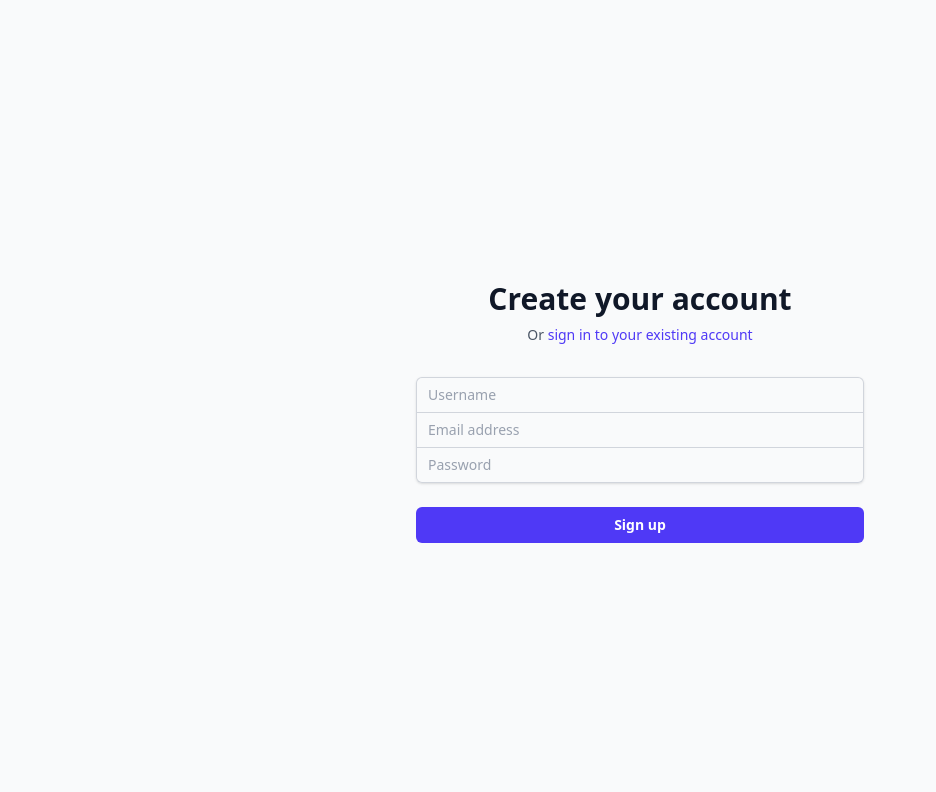
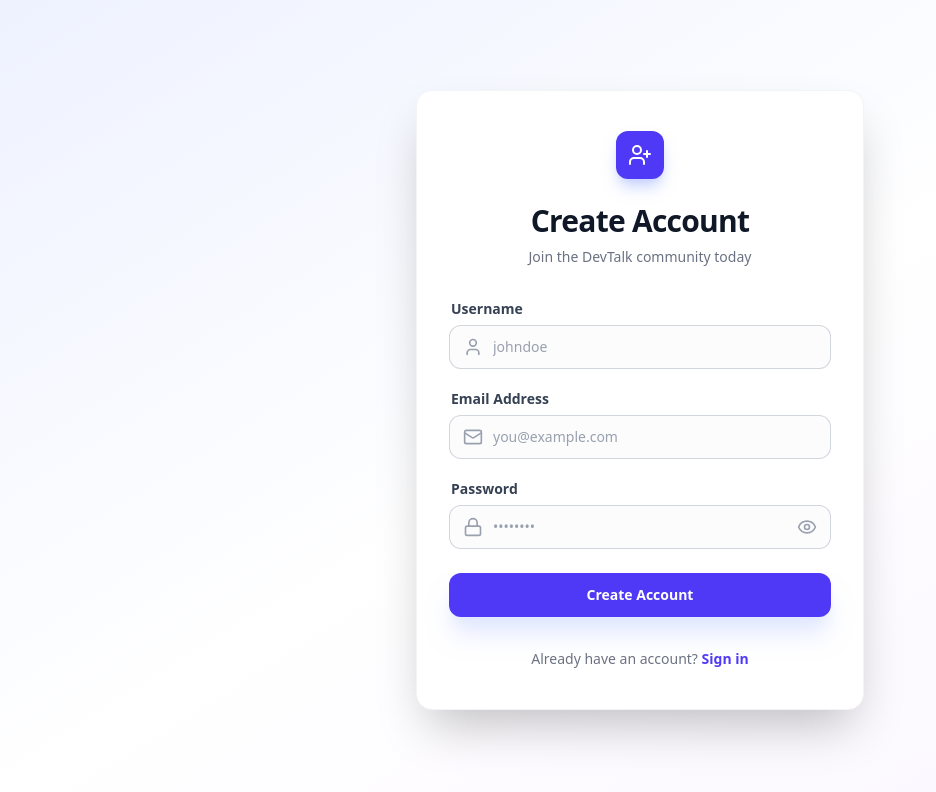
Before and after one commit to kyler004/forum, a React (Vite) app: page /signup in a window 1280 px wide. Shown: the top 792 px of the page, without its empty margins (0-936 px from the left). Built offline with nearby package versions, Linux system fonts and the light colour scheme.

Commit message:
Enhanced login and sign up UI

```diff
--- a/package.json
+++ b/package.json
@@ -18,6 +18,7 @@
     "react-dom": "^19.2.0",
     "react-markdown": "^10.1.0",
     "react-router-dom": "^7.13.0",
+    "sonner": "^2.0.7",
     "tailwindcss": "^4.1.18"
   },
   "devDependencies": {
--- a/src/App.tsx
+++ b/src/App.tsx
@@ -1,4 +1,5 @@
 import { BrowserRouter, Routes, Route } from "react-router-dom";
+import { Toaster } from "sonner";
 import { AuthProvider } from "@/features/auth/AuthProvider";
 import LoginPage from "@/features/auth/LoginPage";
 import SignUpPage from "@/features/auth/SignUpPage";
@@ -11,6 +12,7 @@ function App() {
   return (
     <BrowserRouter>
       <AuthProvider>
+        <Toaster position="top-center" richColors />
         <Routes>
           <Route path="/login" element={<LoginPage />} />
           <Route path="/signup" element={<SignUpPage />} />
--- a/src/features/auth/LoginPage.tsx
+++ b/src/features/auth/LoginPage.tsx
@@ -1,18 +1,19 @@
 import { useState } from "react";
 import { Link, useNavigate } from "react-router-dom";
 import { supabase } from "@/lib/supabase";
+import { Mail, Lock, LogIn, Eye, EyeOff } from "lucide-react";
+import { toast } from "sonner";
 
 export default function LoginPage() {
   const [email, setEmail] = useState("");
   const [password, setPassword] = useState("");
+  const [showPassword, setShowPassword] = useState(false);
   const [loading, setLoading] = useState(false);
-  const [error, setError] = useState<string | null>(null);
   const navigate = useNavigate();
 
   const handleLogin = async (e: React.FormEvent) => {
     e.preventDefault();
     setLoading(true);
-    setError(null);
 
     const { error } = await supabase.auth.signInWithPassword({
       email,
@@ -20,80 +21,142 @@ export default function LoginPage() {
     });
 
     if (error) {
-      setError(error.message);
+      toast.error(error.message);
       setLoading(false);
     } else {
+      toast.success("Successfully signed in!");
       navigate("/");
     }
   };
 
   return (
-    <div className="flex min-h-screen items-center justify-center bg-gray-50 px-4 py-12 sm:px-6 lg:px-8">
-      <div className="w-full max-w-md space-y-8">
+    <div className="flex min-h-screen items-center justify-center bg-linear-to-br from-indigo-50 via-white to-purple-50 px-4 py-12 sm:px-6 lg:px-8">
+      <div className="w-full max-w-md">
+        <div className="bg-white px-8 py-10 shadow-2xl rounded-2xl border border-gray-100 space-y-8">
           <div>
-          <h2 className="mt-6 text-center text-3xl font-extrabold text-gray-900">
-            Sign in to DevTalk
+            <div className="flex justify-center">
+              <div className="h-12 w-12 bg-indigo-600 rounded-xl flex items-center justify-center shadow-lg shadow-indigo-200">
+                <LogIn className="h-6 w-6 text-white" />
+              </div>
+            </div>
+            <h2 className="mt-6 text-center text-3xl font-extrabold text-gray-900 tracking-tight">
+              Welcome Back
             </h2>
-          <p className="mt-2 text-center text-sm text-gray-600">
-            Or{" "}
-            <Link
-              to="/signup"
-              className="font-medium text-indigo-600 hover:text-indigo-500"
-            >
-              create a new account
-            </Link>
+            <p className="mt-2 text-center text-sm text-gray-500">
+              Sign in to continue to DevTalk
             </p>
           </div>
-        <form className="mt-8 space-y-6" onSubmit={handleLogin}>
-          <div className="-space-y-px rounded-md shadow-sm">
+
+          <form className="space-y-6" onSubmit={handleLogin}>
+            <div className="space-y-5">
               <div>
-              <label htmlFor="email-address" className="sr-only">
-                Email address
+                <label
+                  htmlFor="email-address"
+                  className="block text-sm font-semibold text-gray-700 mb-1.5 ml-0.5"
+                >
+                  Email Address
                 </label>
+                <div className="relative group">
+                  <div className="absolute inset-y-0 left-0 pl-3.5 flex items-center pointer-events-none text-gray-400 group-focus-within:text-indigo-600 transition-colors">
+                    <Mail className="h-5 w-5" />
+                  </div>
                   <input
                     id="email-address"
                     name="email"
                     type="email"
                     autoComplete="email"
                     required
-                className="relative block w-full rounded-t-md border-0 py-1.5 text-gray-900 ring-1 ring-inset ring-gray-300 placeholder:text-gray-400 focus:z-10 focus:ring-2 focus:ring-inset focus:ring-indigo-600 sm:text-sm sm:leading-6 px-3"
-                placeholder="Email address"
+                    className="block w-full rounded-xl border-0 py-2.5 pl-11 pr-3.5 text-gray-900 ring-1 ring-inset ring-gray-300 placeholder:text-gray-400 focus:ring-2 focus:ring-inset focus:ring-indigo-600 sm:text-sm sm:leading-6 transition-all bg-gray-50/50 focus:bg-white"
+                    placeholder="you@example.com"
                     value={email}
                     onChange={(e) => setEmail(e.target.value)}
                   />
                 </div>
+              </div>
               <div>
-              <label htmlFor="password" className="sr-only">
+                <label
+                  htmlFor="password"
+                  className="block text-sm font-semibold text-gray-700 mb-1.5 ml-0.5"
+                >
                   Password
                 </label>
+                <div className="relative group">
+                  <div className="absolute inset-y-0 left-0 pl-3.5 flex items-center pointer-events-none text-gray-400 group-focus-within:text-indigo-600 transition-colors">
+                    <Lock className="h-5 w-5" />
+                  </div>
                   <input
                     id="password"
                     name="password"
-                type="password"
+                    type={showPassword ? "text" : "password"}
                     autoComplete="current-password"
                     required
-                className="relative block w-full rounded-b-md border-0 py-1.5 text-gray-900 ring-1 ring-inset ring-gray-300 placeholder:text-gray-400 focus:z-10 focus:ring-2 focus:ring-inset focus:ring-indigo-600 sm:text-sm sm:leading-6 px-3"
-                placeholder="Password"
+                    className="block w-full rounded-xl border-0 py-2.5 pl-11 pr-11 text-gray-900 ring-1 ring-inset ring-gray-300 placeholder:text-gray-400 focus:ring-2 focus:ring-inset focus:ring-indigo-600 sm:text-sm sm:leading-6 transition-all bg-gray-50/50 focus:bg-white"
+                    placeholder="••••••••"
                     value={password}
                     onChange={(e) => setPassword(e.target.value)}
                   />
+                  <button
+                    type="button"
+                    className="absolute inset-y-0 right-0 pr-3.5 flex items-center text-gray-400 hover:text-indigo-600 transition-colors"
+                    onClick={() => setShowPassword(!showPassword)}
+                  >
+                    {showPassword ? (
+                      <EyeOff className="h-5 w-5" />
+                    ) : (
+                      <Eye className="h-5 w-5" />
+                    )}
+                  </button>
                 </div>
               </div>
-
-          {error && (
-            <div className="text-red-500 text-sm text-center">{error}</div>
-          )}
+            </div>
 
             <div>
               <button
                 type="submit"
                 disabled={loading}
-              className="group relative flex w-full justify-center rounded-md bg-indigo-600 px-3 py-2 text-sm font-semibold text-white hover:bg-indigo-500 focus-visible:outline focus-visible:outline-2 focus-visible:outline-offset-2 focus-visible:outline-indigo-600 disabled:opacity-50"
+                className="group relative flex w-full justify-center items-center rounded-xl bg-indigo-600 px-3.5 py-3 text-sm font-bold text-white shadow-xl shadow-indigo-100 hover:bg-indigo-700 focus-visible:outline-2 focus-visible:outline-offset-2 focus-visible:outline-indigo-600 transition-all active:scale-[0.98] disabled:opacity-50"
               >
-              {loading ? "Signing in..." : "Sign in"}
+                {loading ? (
+                  <span className="flex items-center">
+                    <svg
+                      className="animate-spin -ml-1 mr-3 h-5 w-5 text-white"
+                      xmlns="http://www.w3.org/2000/svg"
+                      fill="none"
+                      viewBox="0 0 24 24"
+                    >
+                      <circle
+                        className="opacity-25"
+                        cx="12"
+                        cy="12"
+                        r="10"
+                        stroke="currentColor"
+                        strokeWidth="4"
+                      ></circle>
+                      <path
+                        className="opacity-75"
+                        fill="currentColor"
+                        d="M4 12a8 8 0 018-8V0C5.373 0 0 5.373 0 12h4zm2 5.291A7.962 7.962 0 014 12H0c0 3.042 1.135 5.824 3 7.938l3-2.647z"
+                      ></path>
+                    </svg>
+                    Signing in...
+                  </span>
+                ) : (
+                  "Sign in"
+                )}
               </button>
             </div>
           </form>
+
+          <p className="text-center text-sm text-gray-500">
+            Don't have an account?{" "}
+            <Link
+              to="/signup"
+              className="font-bold text-indigo-600 hover:text-indigo-500 transition-colors"
+            >
+              Sign up
+            </Link>
+          </p>
+        </div>
       </div>
     </div>
   );
--- a/src/features/auth/SignUpPage.tsx
+++ b/src/features/auth/SignUpPage.tsx
@@ -1,22 +1,23 @@
 import { useState } from "react";
 import { Link, useNavigate } from "react-router-dom";
 import { supabase } from "@/lib/supabase";
+import { User, Mail, Lock, UserPlus, Eye, EyeOff } from "lucide-react";
+import { toast } from "sonner";
 
 export default function SignUpPage() {
   const [email, setEmail] = useState("");
   const [password, setPassword] = useState("");
   const [username, setUsername] = useState("");
+  const [showPassword, setShowPassword] = useState(false);
   const [loading, setLoading] = useState(false);
-  const [error, setError] = useState<string | null>(null);
   const navigate = useNavigate();
 
   const handleSignUp = async (e: React.FormEvent) => {
     e.preventDefault();
     setLoading(true);
-    setError(null);
 
     if (username.length < 3) {
-      setError("Username must be at least 3 characters long");
+      toast.error("Username must be at least 3 characters long");
       setLoading(false);
       return;
     }
@@ -32,99 +33,168 @@ export default function SignUpPage() {
     });
 
     if (error) {
-      setError(error.message);
+      toast.error(error.message);
       setLoading(false);
     } else {
-      // Depending on email confirmation settings, user might need to confirm email first.
-      // But we'll assume auto-confirm or redirect to some waiting page for this simplified scope.
-      // OR if auto-login is enabled:
-      navigate("/");
+      toast.success("Account created successfully! Please sign in.");
+      navigate("/login");
     }
   };
 
   return (
-    <div className="flex min-h-screen items-center justify-center bg-gray-50 px-4 py-12 sm:px-6 lg:px-8">
-      <div className="w-full max-w-md space-y-8">
+    <div className="flex min-h-screen items-center justify-center bg-linear-to-br from-indigo-50 via-white to-purple-50 px-4 py-12 sm:px-6 lg:px-8">
+      <div className="w-full max-w-md">
+        <div className="bg-white px-8 py-10 shadow-2xl rounded-2xl border border-gray-100 space-y-8">
           <div>
-          <h2 className="mt-6 text-center text-3xl font-extrabold text-gray-900">
-            Create your account
+            <div className="flex justify-center">
+              <div className="h-12 w-12 bg-indigo-600 rounded-xl flex items-center justify-center shadow-lg shadow-indigo-200">
+                <UserPlus className="h-6 w-6 text-white" />
+              </div>
+            </div>
+            <h2 className="mt-6 text-center text-3xl font-extrabold text-gray-900 tracking-tight">
+              Create Account
             </h2>
-          <p className="mt-2 text-center text-sm text-gray-600">
-            Or{" "}
-            <Link
-              to="/login"
-              className="font-medium text-indigo-600 hover:text-indigo-500"
-            >
-              sign in to your existing account
-            </Link>
+            <p className="mt-2 text-center text-sm text-gray-500">
+              Join the DevTalk community today
             </p>
           </div>
-        <form className="mt-8 space-y-6" onSubmit={handleSignUp}>
-          <div className="-space-y-px rounded-md shadow-sm">
+
+          <form className="space-y-6" onSubmit={handleSignUp}>
+            <div className="space-y-5">
               <div>
-              <label htmlFor="username" className="sr-only">
+                <label
+                  htmlFor="username"
+                  className="block text-sm font-semibold text-gray-700 mb-1.5 ml-0.5"
+                >
                   Username
                 </label>
+                <div className="relative group">
+                  <div className="absolute inset-y-0 left-0 pl-3.5 flex items-center pointer-events-none text-gray-400 group-focus-within:text-indigo-600 transition-colors">
+                    <User className="h-5 w-5" />
+                  </div>
                   <input
                     id="username"
                     name="username"
                     type="text"
                     autoComplete="username"
                     required
-                className="relative block w-full rounded-t-md border-0 py-1.5 text-gray-900 ring-1 ring-inset ring-gray-300 placeholder:text-gray-400 focus:z-10 focus:ring-2 focus:ring-inset focus:ring-indigo-600 sm:text-sm sm:leading-6 px-3"
-                placeholder="Username"
+                    className="block w-full rounded-xl border-0 py-2.5 pl-11 pr-3.5 text-gray-900 ring-1 ring-inset ring-gray-300 placeholder:text-gray-400 focus:ring-2 focus:ring-inset focus:ring-indigo-600 sm:text-sm sm:leading-6 transition-all bg-gray-50/50 focus:bg-white"
+                    placeholder="johndoe"
                     value={username}
                     onChange={(e) => setUsername(e.target.value)}
                   />
                 </div>
+              </div>
+
               <div>
-              <label htmlFor="email-address" className="sr-only">
-                Email address
+                <label
+                  htmlFor="email-address"
+                  className="block text-sm font-semibold text-gray-700 mb-1.5 ml-0.5"
+                >
+                  Email Address
                 </label>
+                <div className="relative group">
+                  <div className="absolute inset-y-0 left-0 pl-3.5 flex items-center pointer-events-none text-gray-400 group-focus-within:text-indigo-600 transition-colors">
+                    <Mail className="h-5 w-5" />
+                  </div>
                   <input
                     id="email-address"
                     name="email"
                     type="email"
                     autoComplete="email"
                     required
-                className="relative block w-full border-0 py-1.5 text-gray-900 ring-1 ring-inset ring-gray-300 placeholder:text-gray-400 focus:z-10 focus:ring-2 focus:ring-inset focus:ring-indigo-600 sm:text-sm sm:leading-6 px-3"
-                placeholder="Email address"
+                    className="block w-full rounded-xl border-0 py-2.5 pl-11 pr-3.5 text-gray-900 ring-1 ring-inset ring-gray-300 placeholder:text-gray-400 focus:ring-2 focus:ring-inset focus:ring-indigo-600 sm:text-sm sm:leading-6 transition-all bg-gray-50/50 focus:bg-white"
+                    placeholder="you@example.com"
                     value={email}
                     onChange={(e) => setEmail(e.target.value)}
                   />
                 </div>
+              </div>
+
               <div>
-              <label htmlFor="password" className="sr-only">
+                <label
+                  htmlFor="password"
+                  className="block text-sm font-semibold text-gray-700 mb-1.5 ml-0.5"
+                >
                   Password
                 </label>
+                <div className="relative group">
+                  <div className="absolute inset-y-0 left-0 pl-3.5 flex items-center pointer-events-none text-gray-400 group-focus-within:text-indigo-600 transition-colors">
+                    <Lock className="h-5 w-5" />
+                  </div>
                   <input
                     id="password"
                     name="password"
-                type="password"
+                    type={showPassword ? "text" : "password"}
                     autoComplete="new-password"
                     required
-                className="relative block w-full rounded-b-md border-0 py-1.5 text-gray-900 ring-1 ring-inset ring-gray-300 placeholder:text-gray-400 focus:z-10 focus:ring-2 focus:ring-inset focus:ring-indigo-600 sm:text-sm sm:leading-6 px-3"
-                placeholder="Password"
+                    className="block w-full rounded-xl border-0 py-2.5 pl-11 pr-11 text-gray-900 ring-1 ring-inset ring-gray-300 placeholder:text-gray-400 focus:ring-2 focus:ring-inset focus:ring-indigo-600 sm:text-sm sm:leading-6 transition-all bg-gray-50/50 focus:bg-white"
+                    placeholder="••••••••"
                     value={password}
                     onChange={(e) => setPassword(e.target.value)}
                   />
+                  <button
+                    type="button"
+                    className="absolute inset-y-0 right-0 pr-3.5 flex items-center text-gray-400 hover:text-indigo-600 transition-colors"
+                    onClick={() => setShowPassword(!showPassword)}
+                  >
+                    {showPassword ? (
+                      <EyeOff className="h-5 w-5" />
+                    ) : (
+                      <Eye className="h-5 w-5" />
+                    )}
+                  </button>
                 </div>
               </div>
-
-          {error && (
-            <div className="text-red-500 text-sm text-center">{error}</div>
-          )}
+            </div>
 
             <div>
               <button
                 type="submit"
                 disabled={loading}
-              className="group relative flex w-full justify-center rounded-md bg-indigo-600 px-3 py-2 text-sm font-semibold text-white hover:bg-indigo-500 focus-visible:outline focus-visible:outline-2 focus-visible:outline-offset-2 focus-visible:outline-indigo-600 disabled:opacity-50"
+                className="group relative flex w-full justify-center items-center rounded-xl bg-indigo-600 px-3.5 py-3 text-sm font-bold text-white shadow-xl shadow-indigo-100 hover:bg-indigo-700 focus-visible:outline-2 focus-visible:outline-offset-2 focus-visible:outline-indigo-600 transition-all active:scale-[0.98] disabled:opacity-50"
               >
-              {loading ? "Sign up" : "Sign up"}
+                {loading ? (
+                  <span className="flex items-center">
+                    <svg
+                      className="animate-spin -ml-1 mr-3 h-5 w-5 text-white"
+                      xmlns="http://www.w3.org/2000/svg"
+                      fill="none"
+                      viewBox="0 0 24 24"
+                    >
+                      <circle
+                        className="opacity-25"
+                        cx="12"
+                        cy="12"
+                        r="10"
+                        stroke="currentColor"
+                        strokeWidth="4"
+                      ></circle>
+                      <path
+                        className="opacity-75"
+                        fill="currentColor"
+                        d="M4 12a8 8 0 018-8V0C5.373 0 0 5.373 0 12h4zm2 5.291A7.962 7.962 0 014 12H0c0 3.042 1.135 5.824 3 7.938l3-2.647z"
+                      ></path>
+                    </svg>
+                    Creating account...
+                  </span>
+                ) : (
+                  "Create Account"
+                )}
               </button>
             </div>
           </form>
+
+          <p className="text-center text-sm text-gray-500">
+            Already have an account?{" "}
+            <Link
+              to="/login"
+              className="font-bold text-indigo-600 hover:text-indigo-500 transition-colors"
+            >
+              Sign in
+            </Link>
+          </p>
+        </div>
       </div>
     </div>
   );
```
Also changed, not shown: 1 other file (tests, documents, lock files or other folders). Lines whose indentation alone changed are shown as unchanged.
